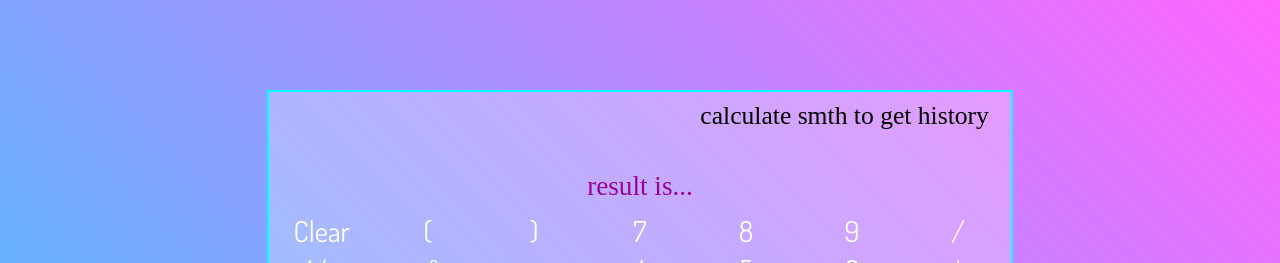
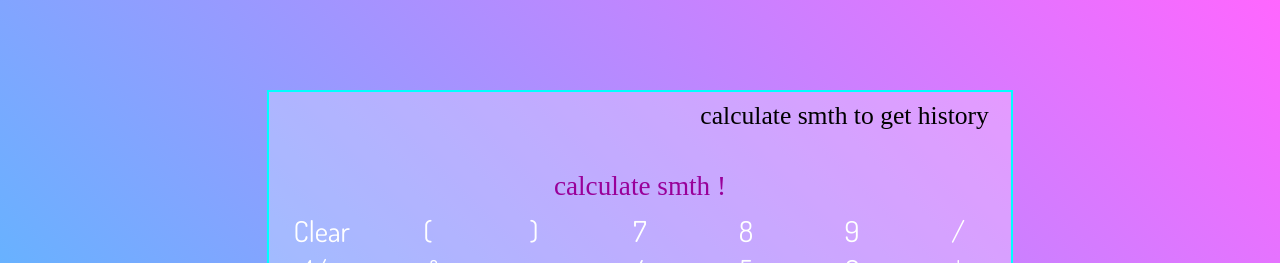
Before and after one commit to MyNameIsDmitriy/calculator-vue, a Vue app: page / in a window 1280 px wide. Shown: the top 263 px of the page. Built offline with nearby package versions, Linux system fonts and the light colour scheme; a web font is replaced by a local one.

Commit message:
refactor

```diff
--- a/src/components/calc-display.vue
+++ b/src/components/calc-display.vue
@@ -10,7 +10,7 @@
       @input="$emit('update:modelValue', $event.target.value)"
     />
     <p class="calculation-result">
-      {{ calculationResult || "result is..." }}
+      {{ calculationResult || "calculate smth !" }}
     </p>
   </form>
 </template>
@@ -19,7 +19,7 @@
 export default {
   name: "CalcDisplay",
   props: ["calculationResult", "modelValue"],
-  emits: ["calculateInput", ""],
+  emits: ["calculateInput"],
 
   data() {
     return {};
```
